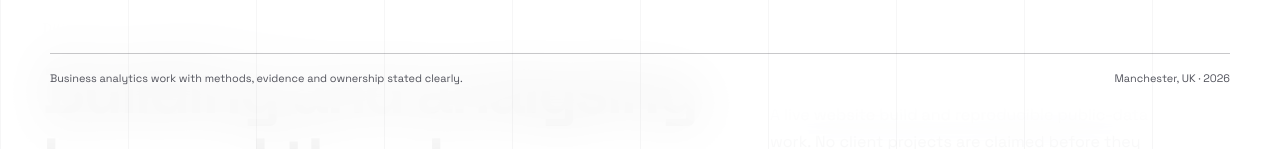
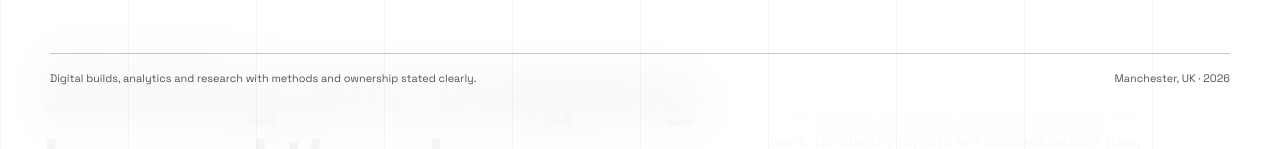
Before and after one commit to dccchidera-lgtm/dccchidera-lgtm.github.io, a Next.js app: page /work in a window 1280 px wide. Both pictures are taken after a click on the button "Menu". Shown: the part 649-798 px from the top of the page. Built offline with nearby package versions, Linux system fonts and the light colour scheme.

Commit message:
Clarify independent and academic work positioning

```diff
--- a/components/site-header.tsx
+++ b/components/site-header.tsx
@@ -68,7 +68,7 @@ export function SiteHeader() {
             ))}
           </nav>
           <div className="menu-meta">
-            <span>Business analytics work with methods, evidence and ownership stated clearly.</span>
+            <span>Digital builds, analytics and research with methods and ownership stated clearly.</span>
             <span>Manchester, UK · 2026</span>
           </div>
         </div>
```
